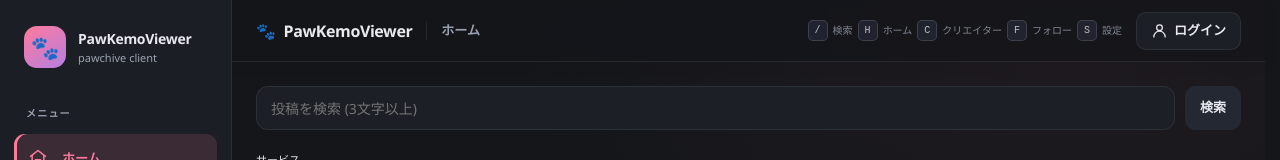
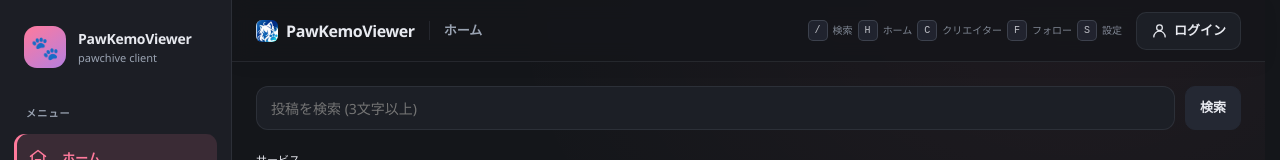
Before and after one commit to PawKemo-Viewer/PawKemo-Viewer, a React (Vite) app: page / in a window 1280 px wide. Shown: the top 160 px of the page. Built offline with nearby package versions, Linux system fonts and the light colour scheme.

Commit message:
アプリ内ロゴをアイコン画像に変更

```diff
--- a/src/App.tsx
+++ b/src/App.tsx
@@ -13,6 +13,8 @@ import { getSettings, SETTINGS_CHANGED_EVENT } from "./api"
 import { loadLocale, t } from "./i18n"
 import { resolveLayout, type ResolvedLayout } from "./platform"
 import { syncAppIcon } from "./appIcon"
+import appIconDark from "../src-tauri/app-icons/dark.png"
+import appIconLight from "../src-tauri/app-icons/light.png"
 import { NavigationRail, NavIcon } from "./components/NavigationRail"
 import { ErrorBox } from "./components"
 
@@ -49,6 +51,8 @@ export default function App() {
   }, [])
 
   const settings = getSettings()
+  // アプリ内ロゴも OS のアプリアイコンと同じテーマの画像を使う
+  const headerIcon = settings.theme === "dark" ? appIconDark : appIconLight
   useEffect(() => {
     void loadLocale(settings.locale).then(() => setSettingsRev((n) => n + 1))
   }, [settings.locale])
@@ -233,7 +237,7 @@ export default function App() {
           <header className="top-bar">
             <div className="top-bar-brand">
               <button type="button" className="logo" onClick={() => navigate("/", true)}>
-                <span aria-hidden="true">🐾</span> PawKemoViewer
+                <img className="logo-icon" src={headerIcon} alt="" aria-hidden="true" /> PawKemoViewer
               </button>
               {pageLabel && <span className="topbar-context">{pageLabel}</span>}
             </div>
@@ -267,7 +271,9 @@ export default function App() {
             >
               ← {t("common.back")} <span className="kbd small">Esc</span>
             </button>
-            <button type="button" className="logo small" onClick={() => navigate("/", true)}>🐾 PawKemoViewer</button>
+            <button type="button" className="logo small" onClick={() => navigate("/", true)}>
+              <img className="logo-icon" src={headerIcon} alt="" aria-hidden="true" /> PawKemoViewer
+            </button>
           </header>
         )}
 
--- a/src/styles.css
+++ b/src/styles.css
@@ -215,6 +215,17 @@ body {
 }
 .logo.small {
   font-size: 20px;
+}
+.logo-icon {
+  width: 22px;
+  height: 22px;
+  border-radius: 6px;
+  object-fit: cover;
+  flex: none;
+}
+.logo.small .logo-icon {
+  width: 20px;
+  height: 20px;
 }
 
 .detail-bar {
```
Also changed, not shown: 1 other file (tests, documents, lock files or other folders).
